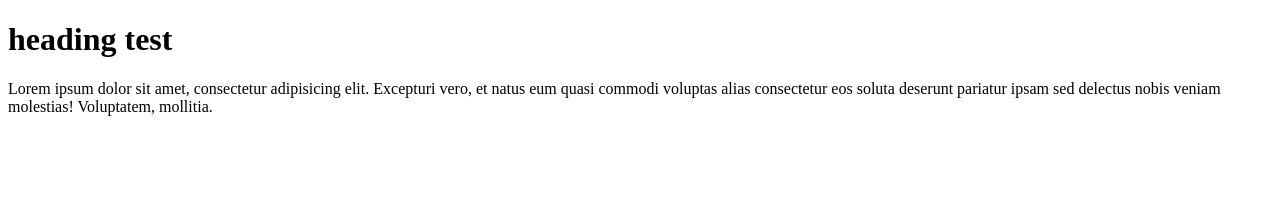
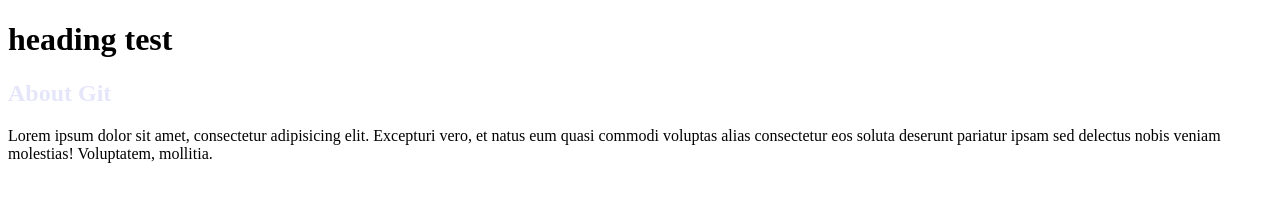
Before and after one commit to tyiu130/first-git-project, a plain HTML site: page index.html in a window 1280 px wide. Drawn offline with Linux system fonts and the light colour scheme.

Commit message:
updated home page subtitle, started styling

```diff
--- a/index.html
+++ b/index.html
@@ -5,10 +5,12 @@
     <meta http-equiv="X-UA-Compatible" content="IE=edge">
     <meta name="viewport" content="width=device-width, initial-scale=1.0">
     <title>Document</title>
+    <link rel="stylesheet" href="styles.css">
 </head>
 <body>
 
     <h1>heading test</h1>
+    <h2>About Git</h2>
 
     <p>Lorem ipsum dolor sit amet, consectetur adipisicing elit. Excepturi vero, et natus eum quasi commodi voluptas alias consectetur eos soluta deserunt pariatur ipsam sed delectus nobis veniam molestias! Voluptatem, mollitia.</p>
 
--- /dev/null
+++ b/styles.css
@@ -0,0 +1,3 @@
+h2 {
+    color: lavender;
+}
```
